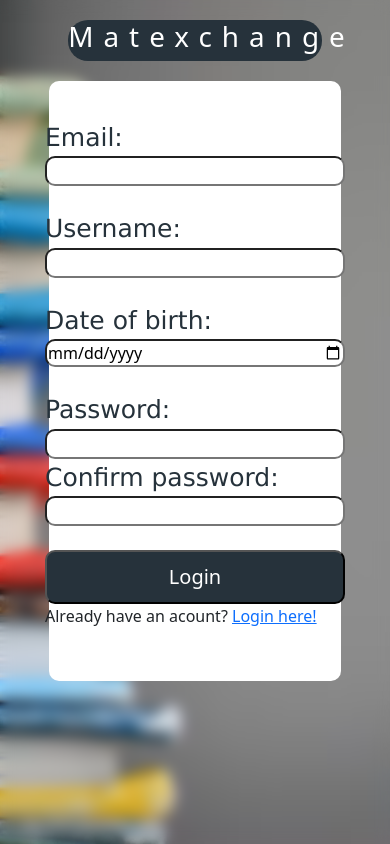
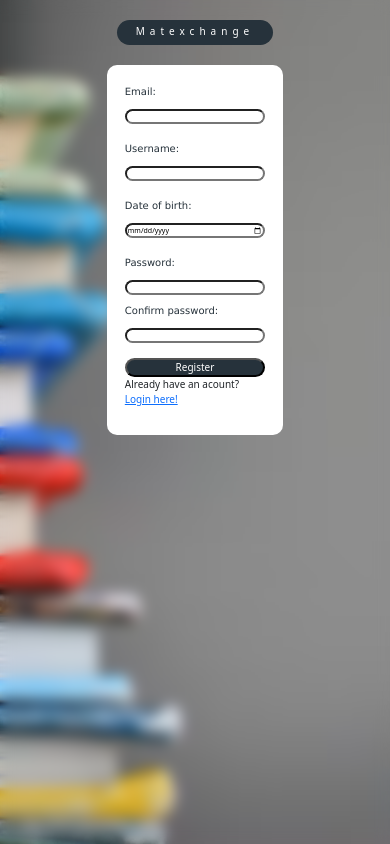
Before and after one commit to RetroRobinChaos7/E_commerce_test, a PHP site: page /Pages/Register/register.html in a window 390 px wide. Run offline with PHP 8.4, Linux system fonts and the light colour scheme; some libraries are stand-ins or nearby versions.

Commit message:
Made Login/Register Responsive

```diff
--- a/src/CSS/login.css
+++ b/src/CSS/login.css
@@ -31,9 +31,12 @@ body {
     align-items: center;
 }
 .login-form{
-    justify-self: center;
-    margin: 10px;
-    align-items: center;
+    display: flex;
+    flex-direction: column;
+    width: 35%;
+}
+.form-div{
+    width: 100%;
 }
 #login-btn{
     background-color: rgb(38, 50, 59);
@@ -41,7 +44,8 @@ body {
     color: white;
     font-size: 20px;
     border-radius: 10px;
-    width: 300px;
+    width: 100%;
+    margin: auto;
 }
 header{
     color: white;
@@ -55,15 +59,111 @@ header{
 }
 input{
     border-radius: 10px;
-    width: 300px;
+    width: 100%;
 }
 label{
     font-family: 'Lucida Sans', 'Lucida Sans Regular', 'Lucida Grande', 'Lucida Sans Unicode', Geneva, Verdana, sans-serif;
     font-size: 25px;
     color: rgb(38, 50, 59);
 }
+#username, #cpassword, #dob, #email{
+    margin-bottom: 30px;
+}
 .grecaptcha-badge {
   z-index: 1000;
   bottom: 0px !important;
   right: 0px !important;
 }
+
+@media screen and (max-width: 880px) {
+    .login-form{
+        width: 60%;
+    }
+    header{
+    width: 50%;
+    padding: 7px 0px 5px 0px;
+    letter-spacing: 7px;
+    }
+    header h1{
+        font-size: 20px;
+    }
+   .login-block{
+    width: 50%;
+    height: 400px;
+   }
+   .login-block-reg{
+    width: 50%;
+    height: 500px;
+   }
+   label{
+    font-size: 15px;
+   }
+   input{
+    height: 20px;
+   }
+   #log-reg-txt{
+    font-size: 15px;
+   }
+   #login-btn{
+    padding: 5px 0px 5px 0px;
+    margin: auto;
+    font-size: 15px;
+   }
+   #username, #cpassword, #dob, #email{
+    margin-bottom: 15px;
+   }
+   #username, #password, #cpassword, #dob, #email{
+        font-size: 10px;
+   }
+}
+@media screen and (max-width: 530px) {
+    .login-form{
+        width: 80%;
+    }
+    header{
+    width: 40%;
+    padding: 5px 0px 0px 0px;
+    letter-spacing: 5px;
+    }
+    header h1{
+        font-size: 10px;
+    }
+    .login-block{
+    width: 40%;
+    height: 300px;
+   }
+   .login-block-reg{
+    width: 45%;
+    height: 370px;
+   }
+   label{
+    font-size: 10px;
+   }
+   input{
+    height: 15px;
+   }
+   #log-reg-txt{
+    font-size: 10px;
+   }
+   #login-btn{
+    padding: 0px 0px 0px 0px;
+    margin: auto;
+    font-size: 10px;
+   }
+   #username, #cpassword, #dob, #email{
+    margin-bottom: 10px;
+   }
+   #username, #password, #cpassword, #dob, #email{
+    font-size: 7px;
+   }
+}
+@media screen and (max-width: 370px) {
+    header{
+    width: 40%;
+    padding: 7px 0px 0px 0px;
+    letter-spacing: 3px;
+    }
+    header h1{
+        font-size: 7px;
+    }
+}
--- a/src/Pages/Item/item.php
+++ b/src/Pages/Item/item.php
@@ -43,7 +43,7 @@
             <img src="../../<?php echo htmlspecialchars($item['itemImage']); ?>" style="width:300px;height:400px;">
         </div>
         <div>
-            <p>Price: $<?php echo number_format($item['price'], 2); ?></p>
+            <p id="list-page-price">Price: $<?php echo number_format($item['price'], 2); ?></p>
             <p><?php echo nl2br(htmlspecialchars($item['description'])); ?></p>
             <button class="add-list-btn">Buy</button>
         </div>
--- a/src/Pages/Login/login.html
+++ b/src/Pages/Login/login.html
@@ -22,17 +22,17 @@
         <form action="../../PHP/login.php" method="POST"class="login-form" id="login-form">
             <div class="form-div">
                 <label for="username">Username: </label><br>
-                <input type="text" id="username" name="username" required><br><br>
+                <input type="text" id="username" name="username" required><br>
 
                 <label for="password">Password: </label><br>
                 <input type="password" id="password" name="password" required><br>
                 <label for="cpassword">Confirm password: </label><br>
-                <input type="password" id="cpassword" name="cpassword" required><br><br>
+                <input type="password" id="cpassword" name="cpassword" required><br>
                 <button type="submit" id="login-btn" class="g-recaptcha" data-sitekey="6Lf6WUUrAAAAAAEwCPp3vb8UTP45NiJhdlxMNAsm" data-callback='onSubmit' data-action='login'>
                     Login
                 </button>
             </div>
-            <p>Dont have an acount? <a href="../Register/register.html">register here!</a></p>
+            <p id="log-reg-txt">Dont have an acount? <a href="../Register/register.html">register here!</a></p>
         </form>
     </div>
     <script src="Scripts/main.js"></script>
--- a/src/Pages/Register/register.html
+++ b/src/Pages/Register/register.html
@@ -21,24 +21,24 @@
         <form action="../../PHP/register.php" method="POST"class="login-form" id="login-form">
             <div class="form-div">
                 <label for="email">Email: </label><br>
-                <input type="email" id="email" name="email" required><br><br>
+                <input type="email" id="email" name="email" required><br>
 
                 <label for="username">Username: </label><br>
-                <input type="text" id="username" name="username" required><br><br>
+                <input type="text" id="username" name="username" required><br>
 
                 <label for="dob">Date of birth: </label><br>
-                <input type="date" id="dob" name="dob" required><br><br>
+                <input type="date" id="dob" name="dob" required><br>
 
                 <label for="password">Password: </label><br>
                 <input type="password" id="password" name="password" required><br>
                 <label for="cpassword">Confirm password: </label><br>
-                <input type="password" id="cpassword" name="cpassword" required><br><br>
+                <input type="password" id="cpassword" name="cpassword" required><br>
 
                 <button type="submit" id="login-btn" class="g-recaptcha" data-sitekey="6Lf6WUUrAAAAAAEwCPp3vb8UTP45NiJhdlxMNAsm" data-callback='onSubmit' data-action='login'>
-                    Login
+                    Register
                 </button>
             </div>
-            <p>Already have an acount? <a href="../Login/login.html">Login here!</a></p>
+            <p id="log-reg-txt">Already have an acount? <a href="../Login/login.html">Login here!</a></p>
         </form>
     </div>
 </body>
```
Also changed, not shown: 1 other file.
